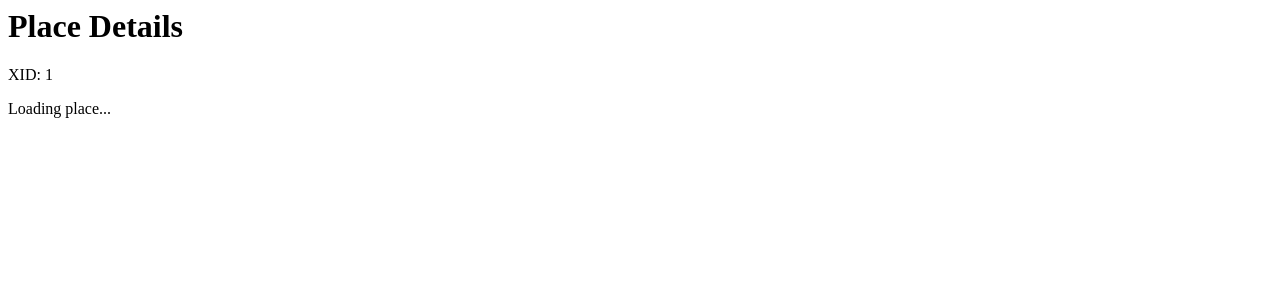
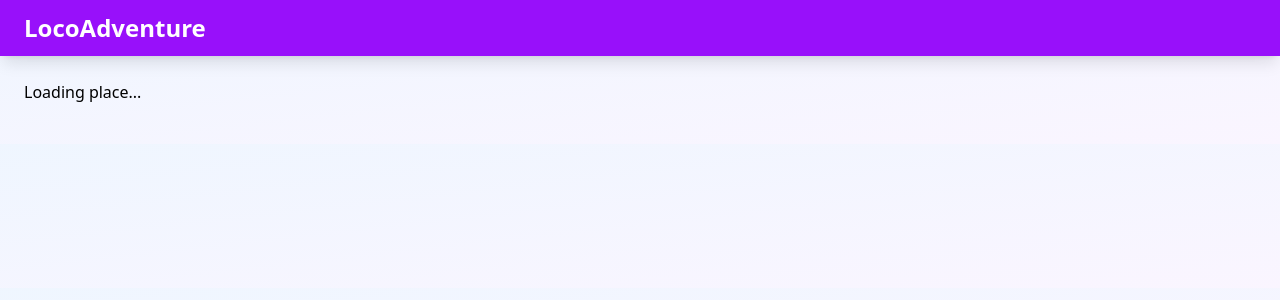
Before and after one commit to rohan0-ai/loco_adventure, a Django app: page /place/1/ in a window 1280 px wide. Shown: the top 300 px of the page. Run offline with Django 5.2, Linux system fonts and the light colour scheme; data that the repository does not hold is empty.

Commit message:
working exploring page with external Api

```diff
--- a/loco_adventure/static/css/output.css
+++ b/loco_adventure/static/css/output.css
@@ -52,6 +52,7 @@
     --container-xl: 36rem;
     --container-3xl: 48rem;
     --container-4xl: 56rem;
+    --container-6xl: 72rem;
     --container-7xl: 80rem;
     --text-xs: 0.75rem;
     --text-xs--line-height: calc(1 / 0.75);
@@ -77,6 +78,8 @@
     --radius-lg: 0.5rem;
     --radius-xl: 0.75rem;
     --radius-2xl: 1rem;
+    --ease-out: cubic-bezier(0, 0, 0.2, 1);
+    --ease-in-out: cubic-bezier(0.4, 0, 0.2, 1);
     --blur-md: 12px;
     --blur-lg: 16px;
     --blur-xl: 24px;
@@ -748,6 +804,12 @@
   .py-8 {
     padding-block: calc(var(--spacing) * 8);
   }
+  .py-10 {
+    padding-block: calc(var(--spacing) * 10);
+  }
+  .py-12 {
+    padding-block: calc(var(--spacing) * 12);
+  }
   .py-20 {
     padding-block: calc(var(--spacing) * 20);
   }
@@ -911,19 +982,30 @@
   .text-yellow-800 {
     color: var(--color-yellow-800);
   }
+  .lowercase {
+    text-transform: lowercase;
+  }
+  .uppercase {
+    text-transform: uppercase;
+  }
   .italic {
     font-style: italic;
   }
-  .placeholder-white\/50 {
-    &::placeholder {
+  .underline {
+    text-decoration-line: underline;
+  }
+  .placeholder-white\/50::placeholder {
     color: color-mix(in srgb, #fff 50%, transparent);
     @supports (color: color-mix(in lab, red, red)) {
       color: color-mix(in oklab, var(--color-white) 50%, transparent);
     }
   }
-  }
   .opacity-50 {
     opacity: 50%;
+  }
+  .shadow {
+    --tw-shadow: 0 1px 3px 0 var(--tw-shadow-color, rgb(0 0 0 / 0.1)), 0 1px 2px -1px var(--tw-shadow-color, rgb(0 0 0 / 0.1));
+    box-shadow: var(--tw-inset-shadow), var(--tw-inset-ring-shadow), var(--tw-ring-offset-shadow), var(--tw-ring-shadow), var(--tw-shadow);
   }
   .shadow-lg {
     --tw-shadow: 0 10px 15px -3px var(--tw-shadow-color, rgb(0 0 0 / 0.1)), 0 4px 6px -4px var(--tw-shadow-color, rgb(0 0 0 / 0.1));
@@ -980,316 +1080,202 @@
     --tw-duration: 300ms;
     transition-duration: 300ms;
   }
-  .file\:mr-4 {
-    &::file-selector-button {
+  .ease-in-out {
+    --tw-ease: var(--ease-in-out);
+    transition-timing-function: var(--ease-in-out);
+  }
+  .ease-out {
+    --tw-ease: var(--ease-out);
+    transition-timing-function: var(--ease-out);
+  }
+  .file\:mr-4::file-selector-button {
     margin-right: calc(var(--spacing) * 4);
   }
-  }
-  .file\:rounded {
-    &::file-selector-button {
+  .file\:rounded::file-selector-button {
     border-radius: 0.25rem;
   }
-  }
-  .file\:border-0 {
-    &::file-selector-button {
+  .file\:border-0::file-selector-button {
     border-style: var(--tw-border-style);
     border-width: 0px;
   }
-  }
-  .file\:bg-blue-50 {
-    &::file-selector-button {
+  .file\:bg-blue-50::file-selector-button {
     background-color: var(--color-blue-50);
   }
-  }
-  .file\:px-4 {
-    &::file-selector-button {
+  .file\:px-4::file-selector-button {
     padding-inline: calc(var(--spacing) * 4);
   }
-  }
-  .file\:py-2 {
-    &::file-selector-button {
+  .file\:py-2::file-selector-button {
     padding-block: calc(var(--spacing) * 2);
   }
-  }
-  .file\:text-blue-700 {
-    &::file-selector-button {
+  .file\:text-blue-700::file-selector-button {
     color: var(--color-blue-700);
   }
-  }
-  .hover\:scale-105 {
-    &:hover {
   @media (hover: hover) {
+    .hover\:scale-105:hover {
       --tw-scale-x: 105%;
       --tw-scale-y: 105%;
       --tw-scale-z: 105%;
       scale: var(--tw-scale-x) var(--tw-scale-y);
     }
-    }
-  }
-  .hover\:bg-gray-200 {
-    &:hover {
-      @media (hover: hover) {
+    .hover\:bg-gray-200:hover {
       background-color: var(--color-gray-200);
     }
-    }
-  }
-  .hover\:bg-gray-300 {
-    &:hover {
-      @media (hover: hover) {
+    .hover\:bg-gray-300:hover {
       background-color: var(--color-gray-300);
     }
-    }
-  }
-  .hover\:bg-green-700 {
-    &:hover {
-      @media (hover: hover) {
+    .hover\:bg-green-700:hover {
       background-color: var(--color-green-700);
     }
-    }
-  }
-  .hover\:bg-purple-50 {
-    &:hover {
-      @media (hover: hover) {
+    .hover\:bg-purple-50:hover {
       background-color: var(--color-purple-50);
     }
-    }
-  }
-  .hover\:bg-purple-100 {
-    &:hover {
-      @media (hover: hover) {
+    .hover\:bg-purple-100:hover {
       background-color: var(--color-purple-100);
     }
-    }
-  }
-  .hover\:bg-purple-600 {
-    &:hover {
-      @media (hover: hover) {
+    .hover\:bg-purple-600:hover {
       background-color: var(--color-purple-600);
     }
-    }
-  }
-  .hover\:bg-purple-700 {
-    &:hover {
-      @media (hover: hover) {
+    .hover\:bg-purple-700:hover {
       background-color: var(--color-purple-700);
     }
-    }
-  }
-  .hover\:bg-red-700 {
-    &:hover {
-      @media (hover: hover) {
+    .hover\:bg-red-700:hover {
       background-color: var(--color-red-700);
     }
-    }
-  }
-  .hover\:bg-white\/10 {
-    &:hover {
-      @media (hover: hover) {
+    .hover\:bg-white\/10:hover {
       background-color: color-mix(in srgb, #fff 10%, transparent);
+    }
     @supports (color: color-mix(in lab, red, red)) {
+      .hover\:bg-white\/10:hover {
         background-color: color-mix(in oklab, var(--color-white) 10%, transparent);
       }
     }
-    }
-  }
-  .hover\:bg-white\/20 {
-    &:hover {
-      @media (hover: hover) {
+    .hover\:bg-white\/20:hover {
       background-color: color-mix(in srgb, #fff 20%, transparent);
+    }
     @supports (color: color-mix(in lab, red, red)) {
+      .hover\:bg-white\/20:hover {
         background-color: color-mix(in oklab, var(--color-white) 20%, transparent);
       }
     }
-    }
-  }
-  .hover\:text-gray-700 {
-    &:hover {
-      @media (hover: hover) {
+    .hover\:text-gray-700:hover {
       color: var(--color-gray-700);
     }
-    }
-  }
-  .hover\:text-green-300 {
-    &:hover {
-      @media (hover: hover) {
+    .hover\:text-green-300:hover {
       color: var(--color-green-300);
     }
-    }
-  }
-  .hover\:text-green-400 {
-    &:hover {
-      @media (hover: hover) {
+    .hover\:text-green-400:hover {
       color: var(--color-green-400);
     }
-    }
-  }
-  .hover\:text-yellow-300 {
-    &:hover {
-      @media (hover: hover) {
+    .hover\:text-yellow-300:hover {
       color: var(--color-yellow-300);
     }
-    }
-  }
-  .hover\:text-yellow-400 {
-    &:hover {
-      @media (hover: hover) {
+    .hover\:text-yellow-400:hover {
       color: var(--color-yellow-400);
     }
-    }
-  }
-  .hover\:underline {
-    &:hover {
-      @media (hover: hover) {
+    .hover\:underline:hover {
       text-decoration-line: underline;
     }
-    }
-  }
-  .hover\:opacity-90 {
-    &:hover {
-      @media (hover: hover) {
+    .hover\:opacity-90:hover {
       opacity: 90%;
     }
-    }
-  }
-  .hover\:shadow-lg {
-    &:hover {
-      @media (hover: hover) {
+    .hover\:shadow-lg:hover {
       --tw-shadow: 0 10px 15px -3px var(--tw-shadow-color, rgb(0 0 0 / 0.1)), 0 4px 6px -4px var(--tw-shadow-color, rgb(0 0 0 / 0.1));
       box-shadow: var(--tw-inset-shadow), var(--tw-inset-ring-shadow), var(--tw-ring-offset-shadow), var(--tw-ring-shadow), var(--tw-shadow);
     }
-    }
-  }
-  .hover\:file\:bg-blue-100 {
-    &:hover {
-      @media (hover: hover) {
-        &::file-selector-button {
+    .hover\:file\:bg-blue-100:hover::file-selector-button {
       background-color: var(--color-blue-100);
     }
   }
-    }
-  }
-  .focus\:bg-white\/30 {
-    &:focus {
+  .focus\:bg-white\/30:focus {
     background-color: color-mix(in srgb, #fff 30%, transparent);
     @supports (color: color-mix(in lab, red, red)) {
       background-color: color-mix(in oklab, var(--color-white) 30%, transparent);
     }
   }
-  }
-  .focus\:ring-0 {
-    &:focus {
+  .focus\:ring-0:focus {
     --tw-ring-shadow: var(--tw-ring-inset,) 0 0 0 calc(0px + var(--tw-ring-offset-width)) var(--tw-ring-color, currentcolor);
     box-shadow: var(--tw-inset-shadow), var(--tw-inset-ring-shadow), var(--tw-ring-offset-shadow), var(--tw-ring-shadow), var(--tw-shadow);
   }
-  }
-  .focus\:ring-2 {
-    &:focus {
+  .focus\:ring-2:focus {
     --tw-ring-shadow: var(--tw-ring-inset,) 0 0 0 calc(2px + var(--tw-ring-offset-width)) var(--tw-ring-color, currentcolor);
     box-shadow: var(--tw-inset-shadow), var(--tw-inset-ring-shadow), var(--tw-ring-offset-shadow), var(--tw-ring-shadow), var(--tw-shadow);
   }
-  }
-  .focus\:ring-purple-500 {
-    &:focus {
+  .focus\:ring-purple-500:focus {
     --tw-ring-color: var(--color-purple-500);
   }
-  }
-  .focus\:outline-none {
-    &:focus {
+  .focus\:outline-none:focus {
     --tw-outline-style: none;
     outline-style: none;
   }
-  }
+  @media (width >= 40rem) {
     .sm\:px-6 {
-    @media (width >= 40rem) {
       padding-inline: calc(var(--spacing) * 6);
     }
-  }
     .sm\:text-2xl {
-    @media (width >= 40rem) {
       font-size: var(--text-2xl);
       line-height: var(--tw-leading, var(--text-2xl--line-height));
     }
   }
+  @media (width >= 48rem) {
     .md\:mt-0 {
-    @media (width >= 48rem) {
-      margin-top: calc(var(--spacing) * 0);
-    }
+      margin-top: 0px;
     }
     .md\:flex {
-    @media (width >= 48rem) {
       display: flex;
     }
-  }
     .md\:hidden {
-    @media (width >= 48rem) {
       display: none;
     }
+    .md\:h-\[450px\] {
+      height: 450px;
     }
     .md\:w-1\/2 {
-    @media (width >= 48rem) {
       width: calc(1 / 2 * 100%);
     }
-  }
     .md\:grid-cols-2 {
-    @media (width >= 48rem) {
       grid-template-columns: repeat(2, minmax(0, 1fr));
     }
-  }
     .md\:grid-cols-3 {
-    @media (width >= 48rem) {
       grid-template-columns: repeat(3, minmax(0, 1fr));
     }
-  }
     .md\:grid-cols-4 {
-    @media (width >= 48rem) {
       grid-template-columns: repeat(4, minmax(0, 1fr));
     }
-  }
     .md\:flex-row {
-    @media (width >= 48rem) {
       flex-direction: row;
     }
-  }
-  .md\:space-y-0 {
-    @media (width >= 48rem) {
-      :where(& > :not(:last-child)) {
+    :where(.md\:space-y-0 > :not(:last-child)) {
       --tw-space-y-reverse: 0;
-        margin-block-start: calc(calc(var(--spacing) * 0) * var(--tw-space-y-reverse));
-        margin-block-end: calc(calc(var(--spacing) * 0) * calc(1 - var(--tw-space-y-reverse)));
-      }
-    }
-  }
-  .md\:space-x-6 {
-    @media (width >= 48rem) {
-      :where(& > :not(:last-child)) {
+      margin-block-start: 0;
+      margin-block-end: 0;
+    }
+    :where(.md\:space-x-6 > :not(:last-child)) {
       --tw-space-x-reverse: 0;
       margin-inline-start: calc(calc(var(--spacing) * 6) * var(--tw-space-x-reverse));
       margin-inline-end: calc(calc(var(--spacing) * 6) * calc(1 - var(--tw-space-x-reverse)));
     }
-    }
-  }
-  .md\:space-x-10 {
-    @media (width >= 48rem) {
-      :where(& > :not(:last-child)) {
+    :where(.md\:space-x-10 > :not(:last-child)) {
       --tw-space-x-reverse: 0;
       margin-inline-start: calc(calc(var(--spacing) * 10) * var(--tw-space-x-reverse));
       margin-inline-end: calc(calc(var(--spacing) * 10) * calc(1 - var(--tw-space-x-reverse)));
     }
-    }
-  }
+    .md\:text-5xl {
+      font-size: var(--text-5xl);
+      line-height: var(--tw-leading, var(--text-5xl--line-height));
+    }
+  }
+  @media (width >= 64rem) {
     .lg\:w-96 {
-    @media (width >= 64rem) {
       width: calc(var(--spacing) * 96);
     }
-  }
     .lg\:grid-cols-3 {
-    @media (width >= 64rem) {
       grid-template-columns: repeat(3, minmax(0, 1fr));
     }
-  }
     .lg\:flex-row {
-    @media (width >= 64rem) {
       flex-direction: row;
+    }
+    .lg\:gap-12 {
+      gap: calc(var(--spacing) * 12);
     }
   }
 }
@@ -1443,6 +1429,64 @@
   inherits: false;
   initial-value: 0 0 #0000;
 }
+@property --tw-outline-style {
+  syntax: "*";
+  inherits: false;
+  initial-value: solid;
+}
+@property --tw-blur {
+  syntax: "*";
+  inherits: false;
+}
+@property --tw-brightness {
+  syntax: "*";
+  inherits: false;
+}
+@property --tw-contrast {
+  syntax: "*";
+  inherits: false;
+}
+@property --tw-grayscale {
+  syntax: "*";
+  inherits: false;
+}
+@property --tw-hue-rotate {
+  syntax: "*";
+  inherits: false;
+}
+@property --tw-invert {
+  syntax: "*";
+  inherits: false;
+}
+@property --tw-opacity {
+  syntax: "*";
+  inherits: false;
+}
+@property --tw-saturate {
+  syntax: "*";
+  inherits: false;
+}
+@property --tw-sepia {
+  syntax: "*";
+  inherits: false;
+}
+@property --tw-drop-shadow {
+  syntax: "*";
+  inherits: false;
+}
+@property --tw-drop-shadow-color {
+  syntax: "*";
+  inherits: false;
+}
+@property --tw-drop-shadow-alpha {
+  syntax: "<percentage>";
+  inherits: false;
+  initial-value: 100%;
+}
+@property --tw-drop-shadow-size {
+  syntax: "*";
+  inherits: false;
+}
 @property --tw-backdrop-blur {
   syntax: "*";
   inherits: false;
@@ -1480,6 +1524,10 @@
   inherits: false;
 }
 @property --tw-duration {
+  syntax: "*";
+  inherits: false;
+}
+@property --tw-ease {
   syntax: "*";
   inherits: false;
 }
@@ -1534,6 +1582,20 @@
       --tw-ring-offset-width: 0px;
       --tw-ring-offset-color: #fff;
       --tw-ring-offset-shadow: 0 0 #0000;
+      --tw-outline-style: solid;
+      --tw-blur: initial;
+      --tw-brightness: initial;
+      --tw-contrast: initial;
+      --tw-grayscale: initial;
+      --tw-hue-rotate: initial;
+      --tw-invert: initial;
+      --tw-opacity: initial;
+      --tw-saturate: initial;
+      --tw-sepia: initial;
+      --tw-drop-shadow: initial;
+      --tw-drop-shadow-color: initial;
+      --tw-drop-shadow-alpha: 100%;
+      --tw-drop-shadow-size: initial;
       --tw-backdrop-blur: initial;
       --tw-backdrop-brightness: initial;
       --tw-backdrop-contrast: initial;
@@ -1544,6 +1606,7 @@
       --tw-backdrop-saturate: initial;
       --tw-backdrop-sepia: initial;
       --tw-duration: initial;
+      --tw-ease: initial;
       --tw-scale-x: 1;
       --tw-scale-y: 1;
       --tw-scale-z: 1;
--- a/loco_adventure/static/js/place/templates.js
+++ b/loco_adventure/static/js/place/templates.js
@@ -1,26 +1,124 @@
 export function buildPlaceDetailsTemplate(place) {
 
-    console.log("PLACE DETAILS:", place);
-    console.log("ADDRESS:", place.address);
+    const mapsUrl = place.address?.lat && place.address?.lng
+        ? `https://www.google.com/maps/dir/?api=1&destination=${place.address.lat},${place.address.lng}`
+        : null;
 
     return `
-        <h1 class="text-4xl font-bold mb-6">
+        <div class="max-w-6xl mx-auto">
+
+            <!-- Title -->
+            <h1 class="text-4xl md:text-5xl font-bold text-purple-600 mb-8">
                 ${place.name}
             </h1>
 
-        <p class="mb-4">
-            <strong>Category:</strong>
+            <!-- Main Content -->
+            <div class="grid grid-cols-1 md:grid-cols-2 gap-8 lg:gap-12">
+
+                <!-- Image -->
+                <div>
+                    ${place.media?.image
+            ? `
+                                <img
+                                    src="${place.media.image}"
+                                    alt="${place.name}"
+                                    class="w-full h-[350px] md:h-[450px] object-cover rounded-xl shadow-lg"
+                                >
+                            `
+            : `
+                                <div
+                                    class="w-full h-[350px] md:h-[450px] bg-gray-200 rounded-xl
+                                           flex items-center justify-center text-gray-500"
+                                >
+                                    No image available
+                                </div>
+                            `
+        }
+                </div>
+
+                <!-- Details -->
+                <div class="flex flex-col">
+
+                    <!-- Category -->
+                    <p class="text-lg mb-5">
+                        <strong class="text-gray-800">Category:</strong>
+                        <span class="text-gray-600">
                             ${place.category ?? "N/A"}
+                        </span>
                     </p>
 
-        <p class="mb-4">
-            <strong>Summary:</strong>
+                    <!-- Summary -->
+                    <div class="mb-8">
+                        <h2 class="text-xl font-bold text-purple-600 mb-3">
+                            About this place
+                        </h2>
+
+                        <p class="text-gray-700 leading-relaxed text-lg">
                             ${place.summary ?? "No description available."}
                         </p>
+                    </div>
 
-        <p class="mb-4">
-            <strong>Address:</strong>
-            ${place.address?.address ?? "Unknown"}
+                    <!-- Address -->
+                    <div class="mb-6">
+                        <h2 class="text-xl font-bold text-purple-600 mb-3">
+                            Location
+                        </h2>
+
+                        <p class="text-gray-700 leading-relaxed">
+                            ${place.address?.address
+        ?? "Address not available"
+        }
                         </p>
+                    </div>
+
+                    <!-- Rating -->
+                    ${place.rating
+            ? `
+                                <p class="text-lg text-gray-700 mb-6">
+                                    <strong class="text-gray-800">Rating:</strong>
+                                    ⭐ ${place.rating}
+                                </p>
+                            `
+            : ""
+        }
+
+                    <!-- Buttons -->
+                    <div class="mt-auto flex flex-wrap gap-4">
+
+                        ${mapsUrl
+            ? `
+                                    <a
+                                        href="${mapsUrl}"
+                                        target="_blank"
+                                        rel="noopener noreferrer"
+                                        class="inline-flex items-center justify-center
+                                               bg-purple-600 hover:bg-purple-700
+                                               text-white px-6 py-3 rounded-full
+                                               font-semibold transition shadow-md
+                                               hover:shadow-lg"
+                                    >
+                                        📍 Get Directions
+                                    </a>
+                                `
+            : ""
+        }
+
+                        <a
+                            href="/dashboard/"
+                            class="inline-flex items-center justify-center
+                                   bg-gray-200 hover:bg-gray-300
+                                   text-gray-800 px-6 py-3 rounded-full
+                                   font-semibold transition"
+                        >
+                            ← Back to Dashboard
+                        </a>
+
+                    </div>
+
+                </div>
+
+            </div>
+
+        </div>
     `;
 }
--- a/loco_adventure/tailwind/input.css
+++ b/loco_adventure/tailwind/input.css
@@ -1,4 +1,4 @@
 @import "tailwindcss";
 
-
-@source "../../templates/**/*.html";
+@source "../templates/**/*.html";
+@source "../static/js/place/templates.js";
--- a/loco_adventure/templates/core/place_detail.html
+++ b/loco_adventure/templates/core/place_detail.html
@@ -1,16 +1,42 @@
-<h1>Place Details</h1>
-
-<p>XID: {{ xid }}</p>
-
 {% load static %}
 
-<script type="module" src="{% static 'js/place/place.js' %}">
-</script>
+<!DOCTYPE html>
+<html lang="en">
 
-<main class="container mx-auto py-10">
+<head>
+    <meta charset="UTF-8">
+    <meta name="viewport" content="width=device-width, initial-scale=1.0">
 
-    <div id="place-detail" data-xid="{{ xid }}">
-        Loading place...
-    </div>
+    <title>Place Details</title>
 
-</main>
+    <link rel="stylesheet" href="{% static 'css/output.css' %}">
+</head>
+
+<body class="bg-gradient-to-br from-blue-50 to-purple-50">
+
+    <nav class="bg-purple-600 fixed w-full z-50 shadow-lg">
+        <div class="container mx-auto px-4 sm:px-6 py-3">
+            <div class="text-white font-bold text-xl sm:text-2xl">
+                <a href="#" class="hover:underline">
+                    LocoAdventure
+                </a>
+            </div>
+        </div>
+    </nav>
+
+    <main class="pt-20 px-4 sm:px-6 container mx-auto py-10">
+
+        <div id="place-detail" data-xid="{{ xid }}">
+            Loading place...
+        </div>
+
+    </main>
+
+    <script
+        type="module"
+        src="{% static 'js/place/place.js' %}">
+    </script>
+
+</body>
+
+</html>
```
Also changed, not shown: other parts of loco_adventure/static/css/output.css (+105 -25 lines), loco_adventure/media/adventure_images/Screenshot_2026-09-06_153859.png (added). Lines whose indentation alone changed are shown as unchanged.
